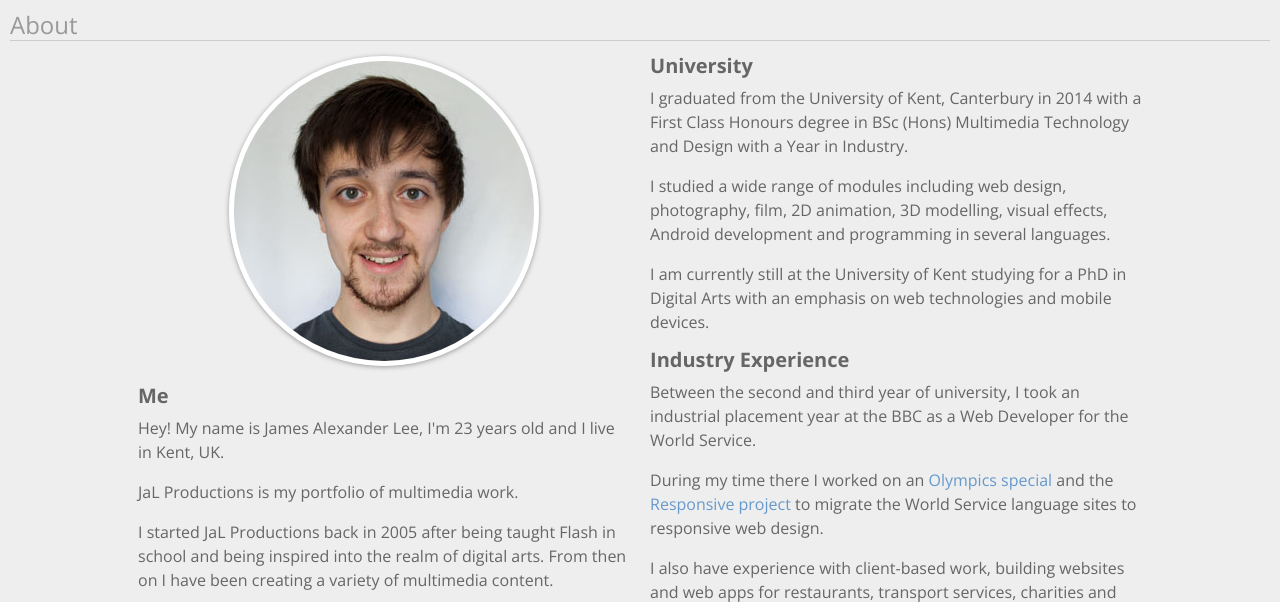
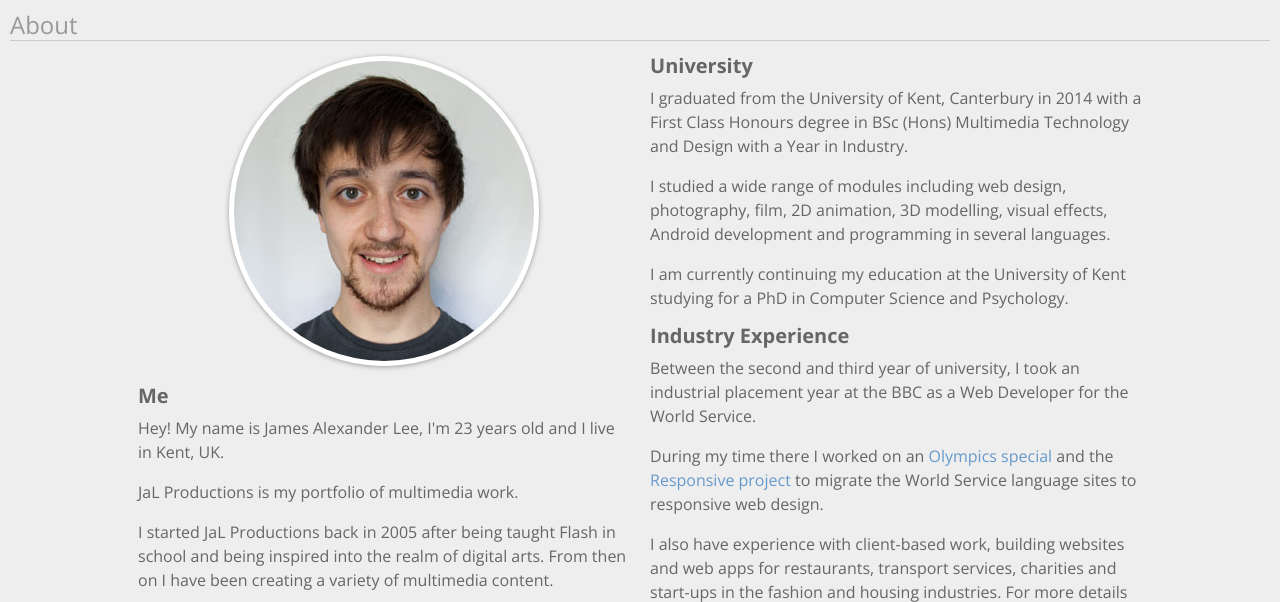
Before and after one commit to jamesl1001/jalproductions, a PHP site: page /about in a window 1280 px wide. Shown: the part 40-642 px from the top of the page. Run offline with PHP 8.4, Linux system fonts and the light colour scheme; data that the repository does not hold is empty; style sheets or scripts are compiled from the project's sources; some libraries are stand-ins or nearby versions.

Commit message:
Update PhD text on About page

```diff
--- a/views/about.php
+++ b/views/about.php
@@ -53,7 +53,7 @@
             <h3>University</h3>
             <p>I graduated from the <span itemprop="alumniOf">University of Kent</span>, Canterbury in 2014 with a First Class Honours degree in BSc (Hons) Multimedia Technology and Design with a Year in Industry.</p>
             <p>I studied a wide range of modules including web design, photography, film, 2D animation, 3D modelling, visual effects, Android development and programming in several languages.</p>
-            <p>I am currently still at the University of Kent studying for a PhD in Digital Arts with an emphasis on web technologies and mobile devices.</p>
+            <p>I am currently continuing my education at the University of Kent studying for a PhD in Computer Science and Psychology.</p>
         </div>
 
         <div id="work">
```
